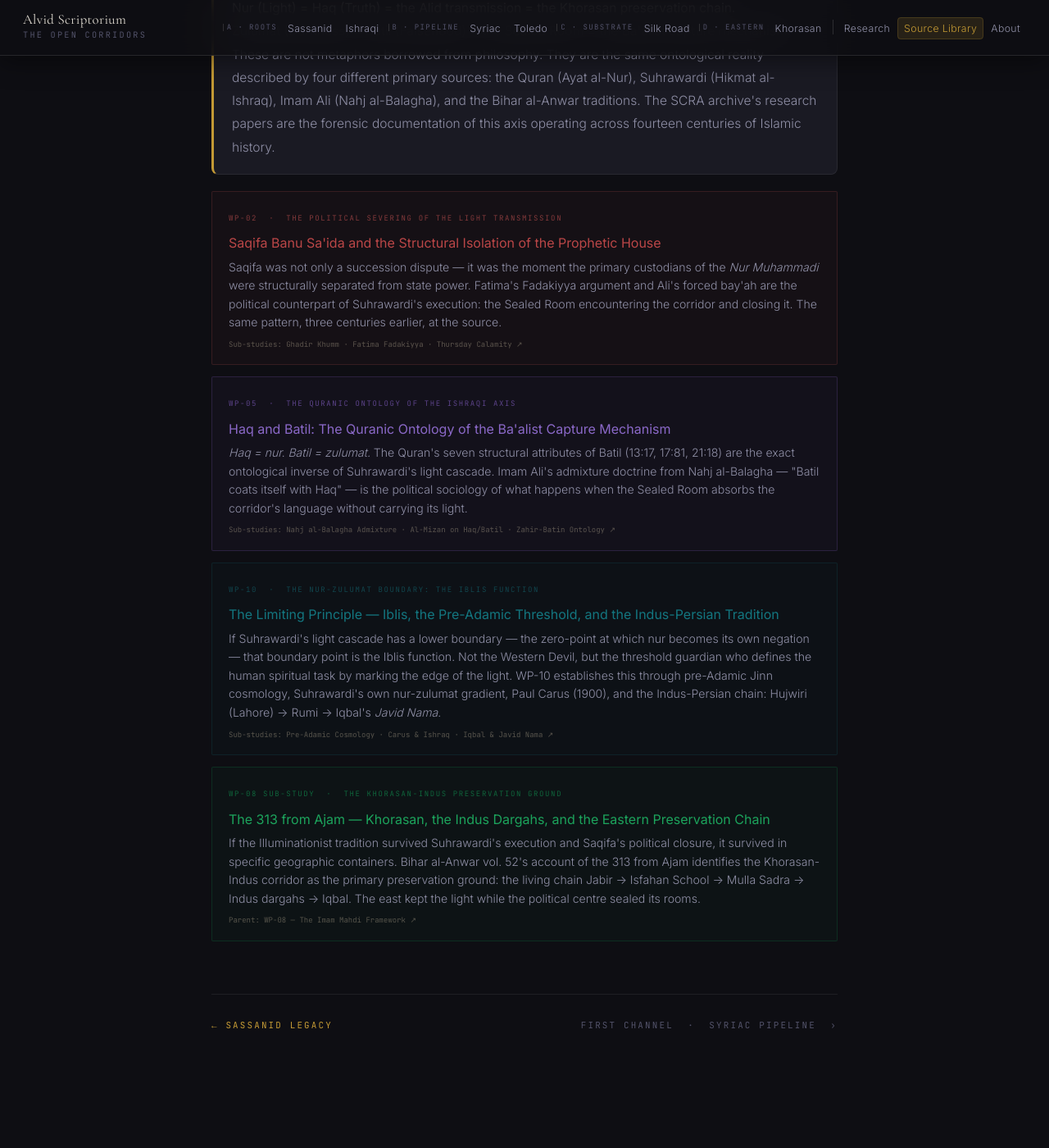
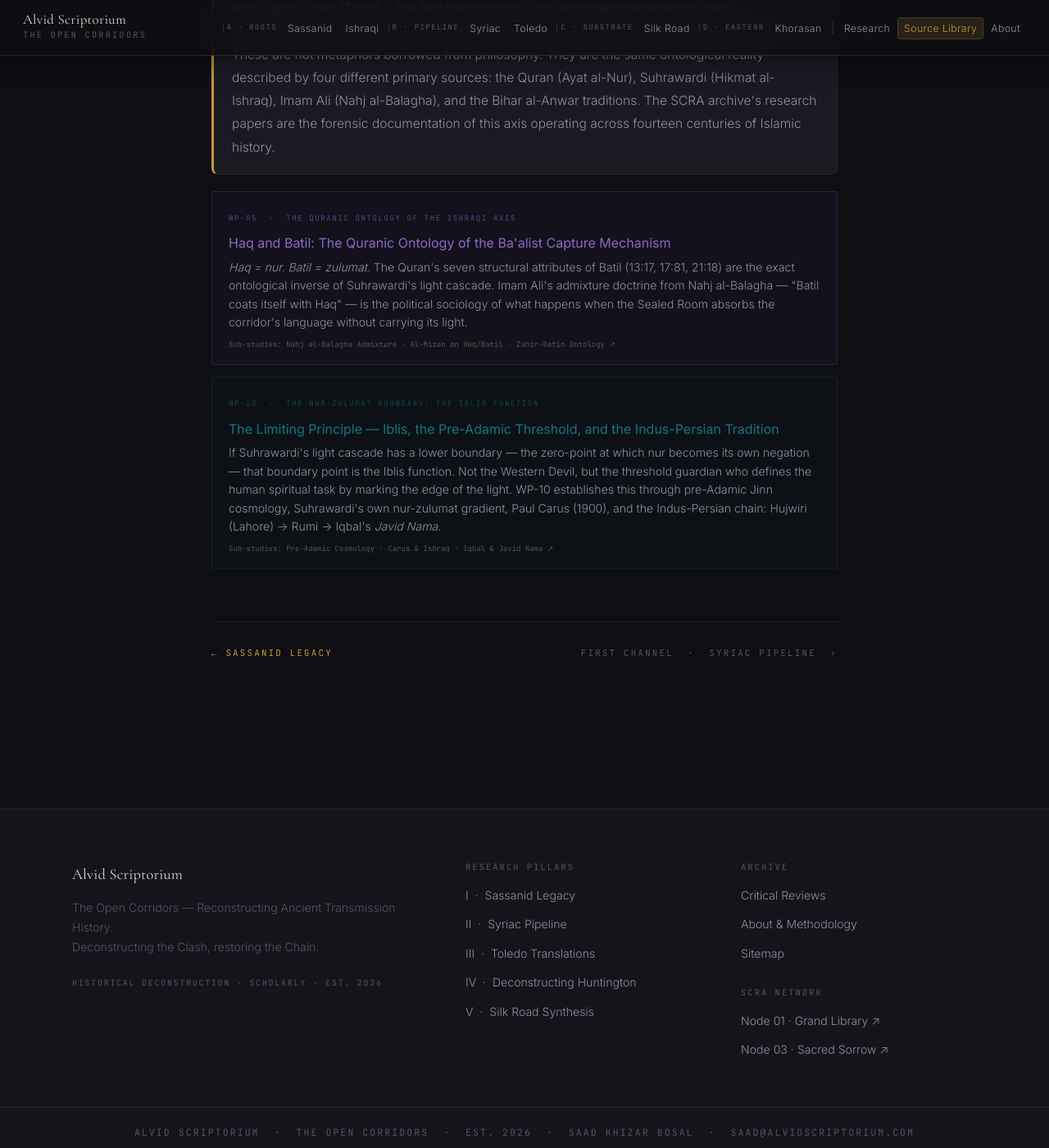
Before and after one commit to Political-Theology-Archive/geopolitical-synthesis, a Jekyll site: the page built from ishraqi/index.html, in a window 1280 px wide and 1400 px high, scrolled down 4422 px. Shown: the whole window at 82% size. Built offline with Jekyll 4.4.1, drawn with Linux system fonts in a browser that asks for light colours.

Commit message:
Ishraqi: remove WP-02 and WP-08 sub-study, keep pure philosophical framework
Ishraqi section now holds only the two philosophical framework papers:
- WP-05 (Haq/Batil) — Quranic ontology of the Ishraqi axis
- WP-10 (Iblis/Limiting Principle) — nur-zulumat boundary, the Iblis function

Removed:
- WP-02 (Saqifa) — structural/political event, lives in Khorasan section only
- WP-08 sub-study (313 from Ajam) — geographic preservation chain,
  lives in Khorasan section only

No overlap between Ishraqi (metaphysical framework) and Khorasan
(historical preservation chain).

Co-Authored-By: Claude Sonnet 4.6 <noreply@anthropic.com>

```diff
--- a/ishraqi/index.html
+++ b/ishraqi/index.html
@@ -226,18 +226,6 @@ description: "Suhrawardi al-Maqtul (1154–1191 CE) built the philosophical brid
 
   <div style="display:grid;gap:14px;margin-bottom:40px;">
 
-    <a href="{{ '/research/saqifa-structural-isolation/' | relative_url }}" style="display:block;padding:16px 20px;background:rgba(190,80,80,0.04);border:1px solid rgba(190,80,80,0.2);border-radius:2px;text-decoration:none;">
-      <span style="font-family:'JetBrains Mono',monospace;font-size:9px;letter-spacing:0.18em;text-transform:uppercase;color:rgba(190,80,80,0.65);">WP-02 &nbsp;·&nbsp; The Political Severing of the Light Transmission</span>
-      <div style="font-size:1rem;font-weight:500;color:rgba(215,80,80,0.85);margin:6px 0 4px;">Saqifa Banu Sa'ida and the Structural Isolation of the Prophetic House</div>
-      <div style="font-size:0.88rem;color:var(--text-mid);line-height:1.6;">
-        Saqifa was not only a succession dispute — it was the moment the primary custodians of the
-        <em>Nur Muhammadi</em> were structurally separated from state power. Fatima's Fadakiyya argument
-        and Ali's forced bay'ah are the political counterpart of Suhrawardi's execution: the Sealed Room
-        encountering the corridor and closing it. The same pattern, three centuries earlier, at the source.
-      </div>
-      <div style="font-family:'JetBrains Mono',monospace;font-size:9px;color:rgba(160,150,130,0.5);margin-top:8px;">Sub-studies: Ghadir Khumm · Fatima Fadakiyya · Thursday Calamity ↗</div>
-    </a>
-
     <a href="{{ '/research/haq-batil/' | relative_url }}" style="display:block;padding:16px 20px;background:rgba(140,100,210,0.04);border:1px solid rgba(140,100,210,0.2);border-radius:2px;text-decoration:none;">
       <span style="font-family:'JetBrains Mono',monospace;font-size:9px;letter-spacing:0.18em;text-transform:uppercase;color:rgba(140,100,210,0.6);">WP-05 &nbsp;·&nbsp; The Quranic Ontology of the Ishraqi Axis</span>
       <div style="font-size:1rem;font-weight:500;color:rgba(160,120,230,0.85);margin:6px 0 4px;">Haq and Batil: The Quranic Ontology of the Ba'alist Capture Mechanism</div>
@@ -263,19 +251,6 @@ description: "Suhrawardi al-Maqtul (1154–1191 CE) built the philosophical brid
       <div style="font-family:'JetBrains Mono',monospace;font-size:9px;color:rgba(160,150,130,0.5);margin-top:8px;">Sub-studies: Pre-Adamic Cosmology · Carus &amp; Ishraq · Iqbal &amp; Javid Nama ↗</div>
     </a>
 
-    <a href="{{ '/research/313-ajam-mahdi/' | relative_url }}" style="display:block;padding:16px 20px;background:rgba(16,155,85,0.04);border:1px solid rgba(16,155,85,0.2);border-radius:2px;text-decoration:none;">
-      <span style="font-family:'JetBrains Mono',monospace;font-size:9px;letter-spacing:0.18em;text-transform:uppercase;color:rgba(16,155,85,0.6);">WP-08 Sub-Study &nbsp;·&nbsp; The Khorasan-Indus Preservation Ground</span>
-      <div style="font-size:1rem;font-weight:500;color:rgba(30,180,100,0.9);margin:6px 0 4px;">The 313 from Ajam — Khorasan, the Indus Dargahs, and the Eastern Preservation Chain</div>
-      <div style="font-size:0.88rem;color:var(--text-mid);line-height:1.6;">
-        If the Illuminationist tradition survived Suhrawardi's execution and Saqifa's political closure,
-        it survived in specific geographic containers. Bihar al-Anwar vol. 52's account of the 313 from
-        Ajam identifies the Khorasan-Indus corridor as the primary preservation ground: the living chain
-        Jabir → Isfahan School → Mulla Sadra → Indus dargahs → Iqbal. The east kept the light while
-        the political centre sealed its rooms.
-      </div>
-      <div style="font-family:'JetBrains Mono',monospace;font-size:9px;color:rgba(160,150,130,0.5);margin-top:8px;">Parent: WP-08 — The Imam Mahdi Framework ↗</div>
-    </a>
-
   </div>
 
   <div class="pta-page-nav">
```
